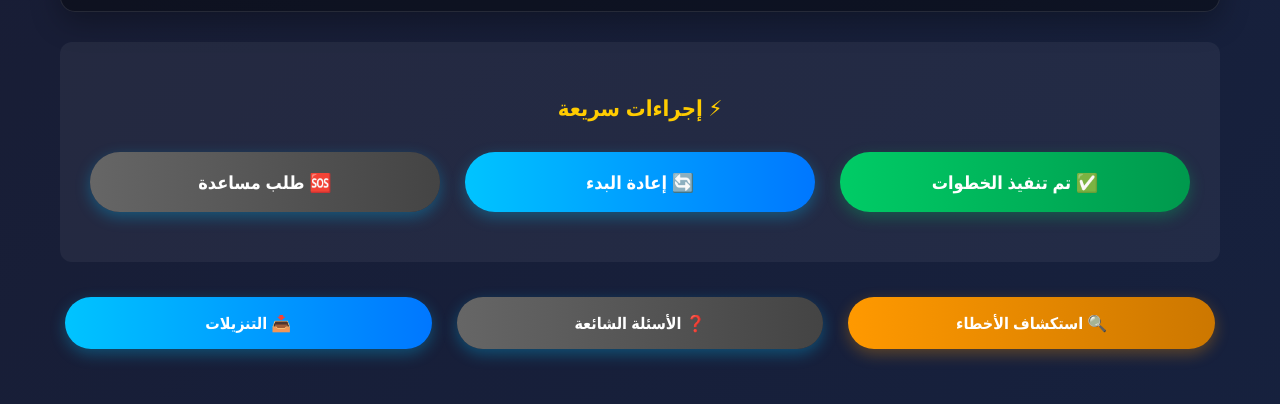
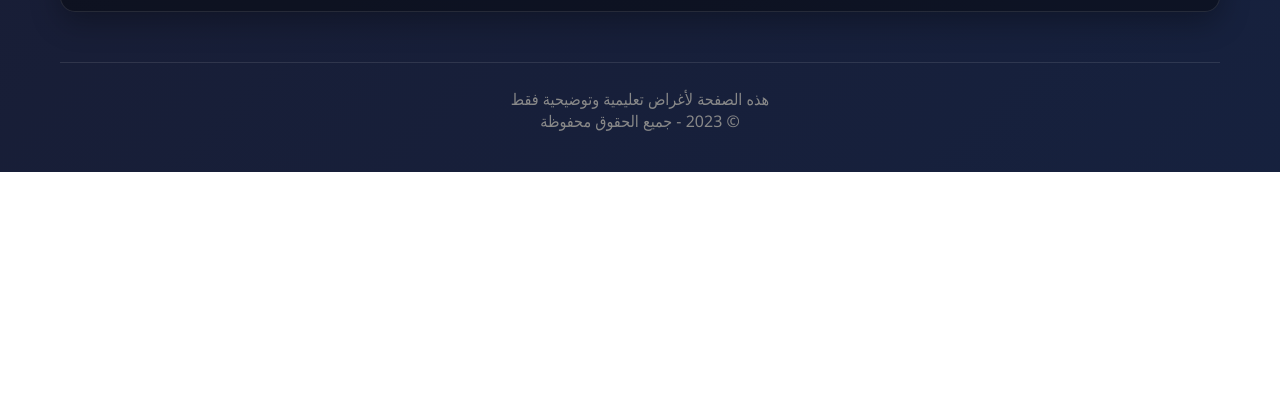
Before and after one commit to hmz-hh/resss, a plain HTML site: page accxfg.html in a window 1280 px wide. Shown: the part 1587-1991 px from the top of the page. After the commit the page ends 1759 px from the top, so only its background shows below. Drawn offline with Linux system fonts and the light colour scheme.

Commit message:
Update accxfg.html

```diff
--- a/accxfg.html
+++ b/accxfg.html
@@ -412,20 +412,6 @@
             </div>
         </div>
 
-        <div class="quick-actions">
-            <h3>⚡ إجراءات سريعة</h3>
-            <div class="action-buttons">
-                <button class="btn btn-success" onclick="markAsCompleted()">✅ تم تنفيذ الخطوات</button>
-                <button class="btn" onclick="restartInstructions()">🔄 إعادة البدء</button>
-                <button onclick="redirectTo404()" class="btn btn-secondary">🆘 طلب مساعدة</button>
-            </div>
-        </div>
-
-        <div class="buttons-row">
-            <button onclick="redirectTo404()" class="btn btn-warning">🔍 استكشاف الأخطاء</button>
-            <button onclick="redirectTo404()" class="btn btn-secondary">❓ الأسئلة الشائعة</button>
-            <button onclick="redirectTo404()" class="btn">📥 التنزيلات</button>
-        </div>
 
         <footer>
             <p>هذه الصفحة لأغراض تعليمية وتوضيحية فقط</p>
```
